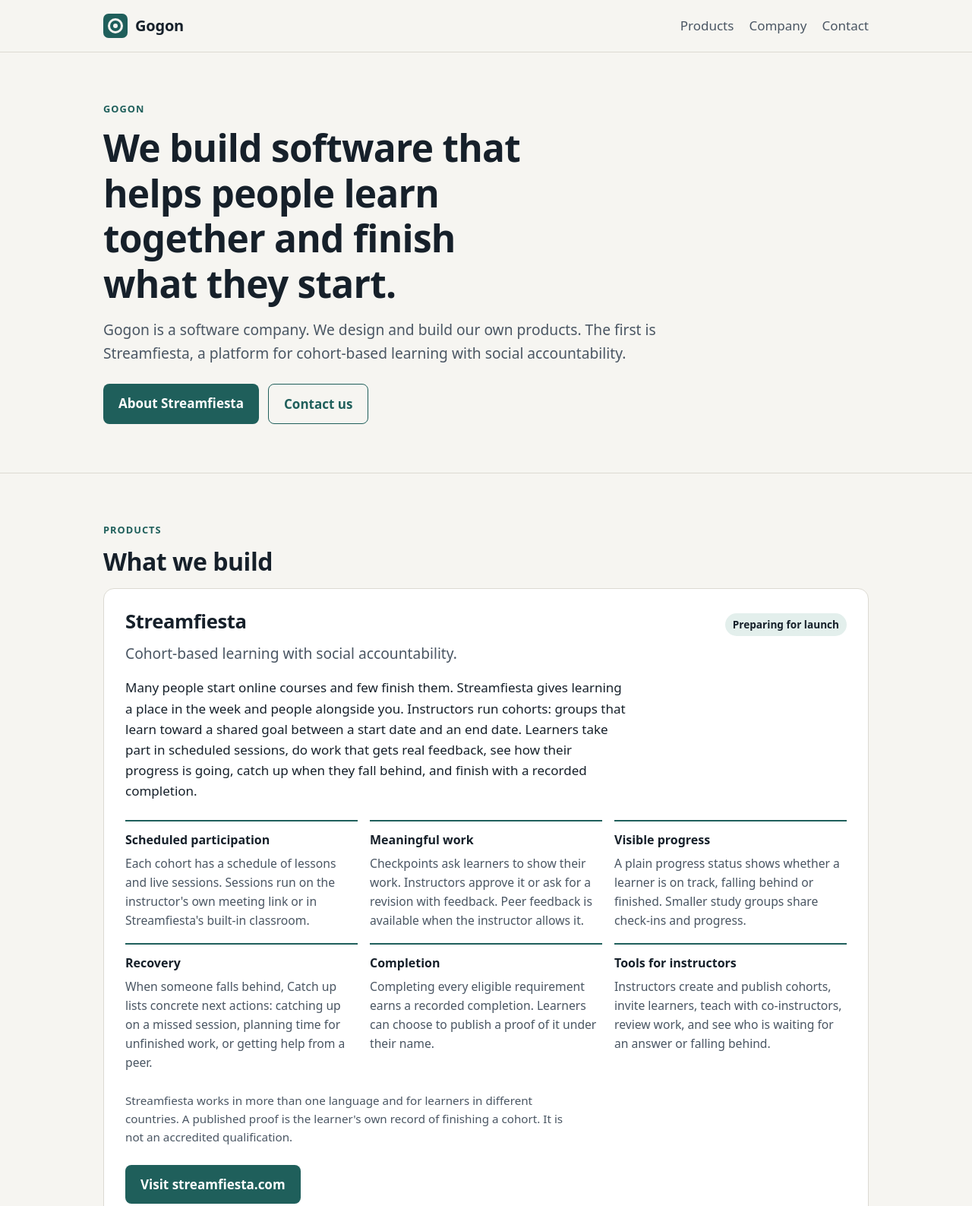
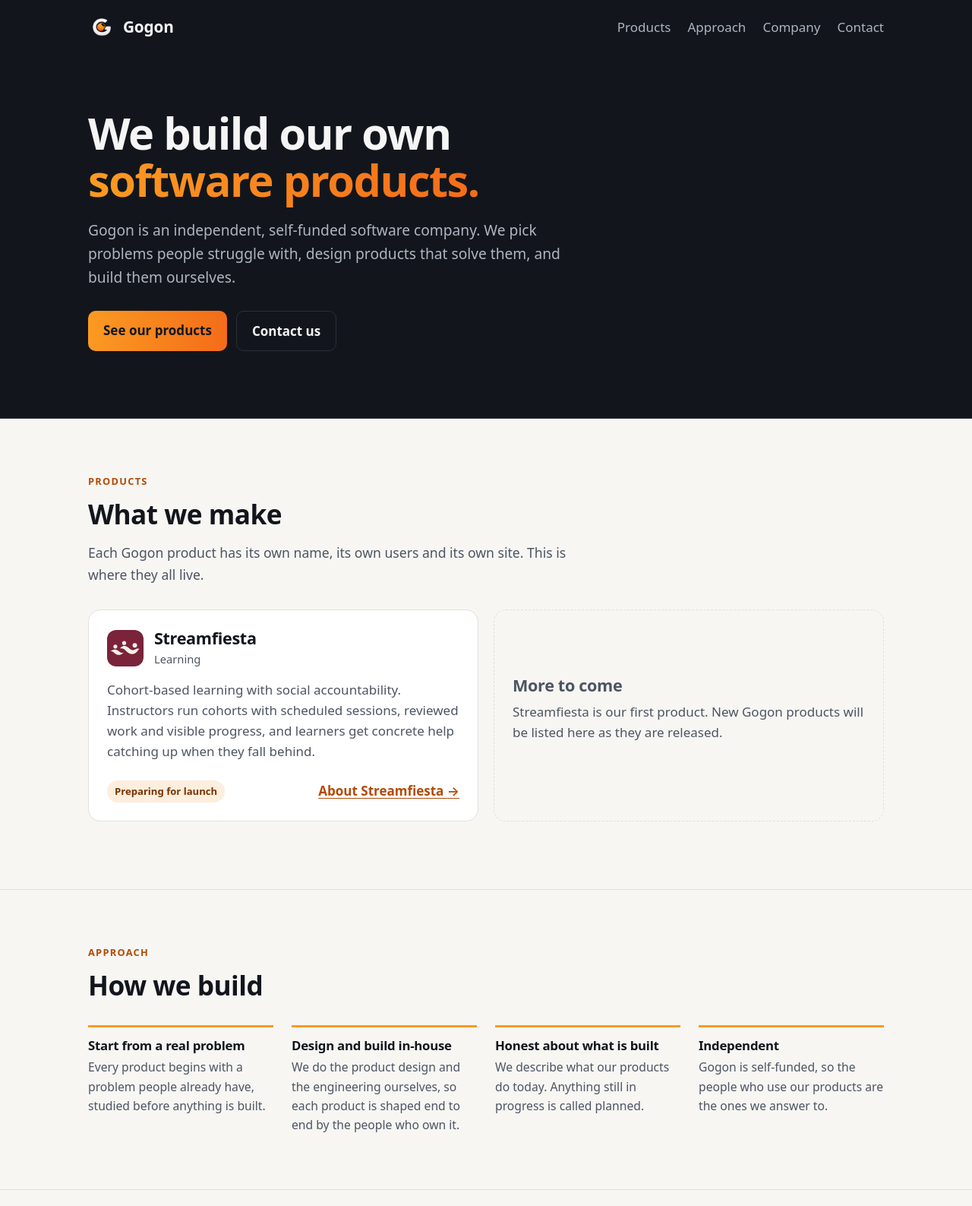
Before and after one commit to gogonhq/gogon, a plain HTML site: page index.html in a window 1280 px wide. Shown: the top 1587 px of the page at 76% size. Drawn offline with Linux system fonts and the light colour scheme.

Commit message:
feat: present Gogon as the company and Streamfiesta as one of its products
Gogon's own logo and colours, a product list with a page per product,
and an approach section.

Co-Authored-By: Claude Opus 5.5 <noreply@anthropic.com>

```diff
--- a/index.html
+++ b/index.html
@@ -3,16 +3,19 @@
 <head>
   <meta charset="utf-8">
   <meta name="viewport" content="width=device-width, initial-scale=1">
-  <title>Gogon — software for learning together</title>
-  <meta name="description" content="Gogon is a software company that builds products for learning. Its product, Streamfiesta, is a platform for cohort-based learning with social accountability.">
+  <title>Gogon — we build our own software products</title>
+  <meta name="description" content="Gogon is an independent, self-funded software company that designs and builds its own products. Its first product is Streamfiesta.">
   <link rel="canonical" href="https://gogon.io/">
-  <link rel="icon" href="/favicon.svg" type="image/svg+xml">
+  <link rel="icon" href="/favicon-32.png" type="image/png" sizes="32x32">
+  <link rel="apple-touch-icon" href="/apple-touch-icon.png">
+  <meta name="theme-color" content="#12161c">
   <meta name="color-scheme" content="light dark">
   <meta property="og:type" content="website">
   <meta property="og:site_name" content="Gogon">
-  <meta property="og:title" content="Gogon — software for learning together">
-  <meta property="og:description" content="Gogon builds Streamfiesta, a platform for cohort-based learning with social accountability.">
+  <meta property="og:title" content="Gogon — we build our own software products">
+  <meta property="og:description" content="Gogon is an independent software company that designs and builds its own products.">
   <meta property="og:url" content="https://gogon.io/">
+  <meta property="og:image" content="https://gogon.io/assets/gogon-400.png">
   <link rel="stylesheet" href="/styles.css">
   <script type="application/ld+json">
   {
@@ -21,29 +24,29 @@
     "name": "Gogon",
     "legalName": "Gogon SHPK",
     "url": "https://gogon.io/",
-    "logo": "https://gogon.io/favicon.svg",
+    "logo": "https://gogon.io/assets/gogon-400.png",
     "email": "hello@gogon.io",
     "address": { "@type": "PostalAddress", "addressCountry": "AL" },
-    "brand": {
-      "@type": "Brand",
-      "name": "Streamfiesta",
-      "url": "https://streamfiesta.com/"
-    }
+    "brand": [
+      { "@type": "Brand", "name": "Streamfiesta", "url": "https://gogon.io/products/streamfiesta/" }
+    ]
   }
   </script>
 </head>
 <body>
   <a class="skip" href="#main">Skip to content</a>
 
+  <div class="top">
     <header class="site">
       <div class="wrap">
         <a class="brand" href="/" aria-label="Gogon home">
-        <svg viewBox="0 0 64 64" aria-hidden="true"><rect width="64" height="64" rx="14" fill="#1f5f5b"/><circle cx="32" cy="32" r="17" fill="none" stroke="#f6f5f1" stroke-width="6"/><circle cx="32" cy="32" r="6" fill="#f6f5f1"/></svg>
+          <img src="/assets/gogon-96.png" alt="" width="36" height="36">
           Gogon
         </a>
         <nav class="site" aria-label="Main">
           <ul>
             <li><a href="#products">Products</a></li>
+            <li><a href="#approach">Approach</a></li>
             <li><a href="#company">Company</a></li>
             <li><a href="#contact">Contact</a></li>
           </ul>
@@ -51,66 +54,70 @@
       </div>
     </header>
 
+    <div class="hero">
+      <div class="wrap">
+        <h1>We build our own <span class="accent">software products.</span></h1>
+        <p>Gogon is an independent, self-funded software company. We pick problems people struggle with, design products that solve them, and build them ourselves.</p>
+        <div class="actions">
+          <a class="button" href="#products">See our products</a>
+          <a class="button ghost" href="#contact">Contact us</a>
+        </div>
+      </div>
+    </div>
+  </div>
+
   <main id="main">
-    <section aria-labelledby="intro-title">
+    <section id="products" aria-labelledby="products-title">
       <div class="wrap">
-        <span class="eyebrow">Gogon</span>
-        <h1 id="intro-title">We build software that helps people learn together and finish what they start.</h1>
-        <p class="lede">Gogon is a software company. We design and build our own products. The first is Streamfiesta, a platform for cohort-based learning with social accountability.</p>
-        <div class="actions">
-          <a class="button" href="#streamfiesta">About Streamfiesta</a>
-          <a class="button secondary" href="#contact">Contact us</a>
+        <span class="eyebrow">Products</span>
+        <h2 id="products-title">What we make</h2>
+        <p class="section-lede">Each Gogon product has its own name, its own users and its own site. This is where they all live.</p>
+
+        <ul class="products">
+          <li class="product-card">
+            <header>
+              <img src="/assets/streamfiesta.svg" alt="" width="48" height="48">
+              <div>
+                <h3>Streamfiesta</h3>
+                <span class="category">Learning</span>
               </div>
+            </header>
+            <p>Cohort-based learning with social accountability. Instructors run cohorts with scheduled sessions, reviewed work and visible progress, and learners get concrete help catching up when they fall behind.</p>
+            <div class="card-foot">
+              <span class="status">Preparing for launch</span>
+              <a href="/products/streamfiesta/">About Streamfiesta <span aria-hidden="true">→</span></a>
+            </div>
+          </li>
+          <li class="product-card upcoming">
+            <h3>More to come</h3>
+            <p>Streamfiesta is our first product. New Gogon products will be listed here as they are released.</p>
+          </li>
+        </ul>
       </div>
     </section>
 
-    <section id="products" aria-labelledby="products-title">
+    <section id="approach" aria-labelledby="approach-title">
       <div class="wrap">
-        <span class="eyebrow">Products</span>
-        <h2 id="products-title">What we build</h2>
-
-        <article class="product" id="streamfiesta" aria-labelledby="streamfiesta-title">
-          <div class="product-head">
-            <h3 id="streamfiesta-title">Streamfiesta</h3>
-            <span class="status">Preparing for launch</span>
-          </div>
-          <p class="lede">Cohort-based learning with social accountability.</p>
-          <p>Many people start online courses and few finish them. Streamfiesta gives learning a place in the week and people alongside you. Instructors run cohorts: groups that learn toward a shared goal between a start date and an end date. Learners take part in scheduled sessions, do work that gets real feedback, see how their progress is going, catch up when they fall behind, and finish with a recorded completion.</p>
-
-          <ul class="grid" aria-label="What Streamfiesta does">
+        <span class="eyebrow">Approach</span>
+        <h2 id="approach-title">How we build</h2>
+        <ul class="points">
           <li>
-              <h4>Scheduled participation</h4>
-              <p>Each cohort has a schedule of lessons and live sessions. Sessions run on the instructor's own meeting link or in Streamfiesta's built-in classroom.</p>
+            <h3>Start from a real problem</h3>
+            <p>Every product begins with a problem people already have, studied before anything is built.</p>
           </li>
           <li>
-              <h4>Meaningful work</h4>
-              <p>Checkpoints ask learners to show their work. Instructors approve it or ask for a revision with feedback. Peer feedback is available when the instructor allows it.</p>
+            <h3>Design and build in-house</h3>
+            <p>We do the product design and the engineering ourselves, so each product is shaped end to end by the people who own it.</p>
           </li>
           <li>
-              <h4>Visible progress</h4>
-              <p>A plain progress status shows whether a learner is on track, falling behind or finished. Smaller study groups share check-ins and progress.</p>
+            <h3>Honest about what is built</h3>
+            <p>We describe what our products do today. Anything still in progress is called planned.</p>
           </li>
           <li>
-              <h4>Recovery</h4>
-              <p>When someone falls behind, Catch up lists concrete next actions: catching up on a missed session, planning time for unfinished work, or getting help from a peer.</p>
-            </li>
-            <li>
-              <h4>Completion</h4>
-              <p>Completing every eligible requirement earns a recorded completion. Learners can choose to publish a proof of it under their name.</p>
-            </li>
-            <li>
-              <h4>Tools for instructors</h4>
-              <p>Instructors create and publish cohorts, invite learners, teach with co-instructors, review work, and see who is waiting for an answer or falling behind.</p>
+            <h3>Independent</h3>
+            <p>Gogon is self-funded, so the people who use our products are the ones we answer to.</p>
           </li>
         </ul>
-
-          <p class="note">Streamfiesta works in more than one language and for learners in different countries. A published proof is the learner's own record of finishing a cohort. It is not an accredited qualification.</p>
-          <div class="actions">
-            <a class="button" href="https://streamfiesta.com/">Visit streamfiesta.com</a>
-          </div>
-        </article>
-
-        <p class="note" style="margin-top:24px">Streamfiesta is our first product. Future Gogon products will be listed here.</p>
       </div>
     </section>
 
@@ -118,14 +125,14 @@
       <div class="wrap">
         <span class="eyebrow">Company</span>
         <h2 id="company-title">About Gogon</h2>
-        <p>Gogon is an independent, self-funded software company. We design and build our products ourselves, from product design to engineering.</p>
+        <p>Gogon is a software company that designs and builds its own products, starting with Streamfiesta.</p>
         <dl class="facts">
           <dt>Company</dt>
           <dd>Gogon SHPK</dd>
           <dt>Registered in</dt>
           <dd>Albania</dd>
           <dt>Products</dt>
-          <dd><a href="https://streamfiesta.com/">Streamfiesta</a></dd>
+          <dd><a href="/products/streamfiesta/">Streamfiesta</a></dd>
           <dt>Email</dt>
           <dd><a href="mailto:hello@gogon.io">hello@gogon.io</a></dd>
         </dl>
@@ -134,10 +141,10 @@
 
     <section id="contact" aria-labelledby="contact-title">
       <div class="wrap">
+        <div class="contact-band">
           <span class="eyebrow">Contact</span>
           <h2 id="contact-title">Get in touch</h2>
-        <p>For questions about Gogon or Streamfiesta, partnerships or press, email us.</p>
-        <div class="actions">
+          <p>For questions about Gogon or any of our products, partnerships or press, email us.</p>
           <a class="button" href="mailto:hello@gogon.io">hello@gogon.io</a>
         </div>
       </div>
@@ -147,7 +154,11 @@
   <footer class="site">
     <div class="wrap">
       <span>© 2026 Gogon SHPK</span>
-      <a href="/privacy.html">Privacy</a>
+      <ul>
+        <li><a href="/products/streamfiesta/">Streamfiesta</a></li>
+        <li><a href="/privacy.html">Privacy</a></li>
+        <li><a href="mailto:hello@gogon.io">hello@gogon.io</a></li>
+      </ul>
     </div>
   </footer>
 </body>
--- a/sitemap.xml
+++ b/sitemap.xml
@@ -1,5 +1,6 @@
 <?xml version="1.0" encoding="UTF-8"?>
 <urlset xmlns="http://www.sitemaps.org/schemas/sitemap/0.9">
   <url><loc>https://gogon.io/</loc></url>
+  <url><loc>https://gogon.io/products/streamfiesta/</loc></url>
   <url><loc>https://gogon.io/privacy.html</loc></url>
 </urlset>
--- a/styles.css
+++ b/styles.css
@@ -1,27 +1,35 @@
 :root {
-  --bg: #f6f5f1;
+  --ink: #12161c;
+  --ink-2: #1b2029;
+  --ink-line: #2a303b;
+  --on-ink: #f5f5f5;
+  --on-ink-muted: #aeb5c0;
+  --orange: #fb9a22;
+  --orange-deep: #f46c19;
+
+  --bg: #f7f6f3;
   --surface: #ffffff;
-  --ink: #16202a;
-  --muted: #4a5663;
-  --line: #dcdad2;
-  --accent: #1f5f5b;
-  --accent-ink: #ffffff;
-  --accent-soft: #e3efec;
-  --focus: #b4541b;
+  --text: #12161c;
+  --muted: #4d5562;
+  --line: #e2e0da;
+  --link: #b24a06;
+  --chip: #fdeedd;
+  --chip-text: #7a3304;
+  --focus: #f46c19;
   color-scheme: light;
 }
 
 @media (prefers-color-scheme: dark) {
   :root {
-    --bg: #11171c;
-    --surface: #182128;
-    --ink: #eef1f0;
-    --muted: #a9b4b8;
-    --line: #2b363e;
-    --accent: #7cc4b8;
-    --accent-ink: #0d1a18;
-    --accent-soft: #1d2f2d;
-    --focus: #f0a46c;
+    --bg: #12161c;
+    --surface: #1b2029;
+    --text: #f5f5f5;
+    --muted: #aeb5c0;
+    --line: #2a303b;
+    --link: #fbaa4a;
+    --chip: #3a2614;
+    --chip-text: #fdd3a3;
+    --focus: #fb9a22;
     color-scheme: dark;
   }
 }
@@ -39,21 +47,26 @@ html {
 body {
   margin: 0;
   background: var(--bg);
-  color: var(--ink);
+  color: var(--text);
   font-family: ui-sans-serif, system-ui, -apple-system, "Segoe UI", Roboto, "Helvetica Neue", Arial, sans-serif;
   font-size: 1.0625rem;
   line-height: 1.6;
 }
 
+img {
+  max-width: 100%;
+  display: block;
+}
+
 a {
-  color: var(--accent);
+  color: var(--link);
   text-underline-offset: 0.18em;
 }
 
 a:focus-visible {
   outline: 3px solid var(--focus);
   outline-offset: 3px;
-  border-radius: 4px;
+  border-radius: 6px;
 }
 
 .skip {
@@ -65,25 +78,29 @@ a:focus-visible {
   left: 16px;
   top: 16px;
   background: var(--surface);
+  color: var(--text);
   padding: 8px 12px;
   z-index: 10;
 }
 
 .wrap {
-  max-width: 1040px;
+  max-width: 1080px;
   margin: 0 auto;
   padding: 0 16px;
 }
 
-header.site {
-  border-bottom: 1px solid var(--line);
+/* Header and hero sit on the logo's ink in both themes. */
+.top {
+  background: var(--ink);
+  color: var(--on-ink);
+  border-bottom: 1px solid var(--ink-line);
 }
 
 header.site .wrap {
   display: flex;
   align-items: center;
   justify-content: space-between;
-  gap: 16px;
+  gap: 12px 24px;
   flex-wrap: wrap;
   padding-top: 18px;
   padding-bottom: 18px;
@@ -93,40 +110,130 @@ header.site .wrap {
   display: inline-flex;
   align-items: center;
   gap: 10px;
-  color: var(--ink);
+  color: var(--on-ink);
   text-decoration: none;
   font-weight: 700;
-  font-size: 1.25rem;
+  font-size: 1.3rem;
   letter-spacing: -0.01em;
 }
 
-.brand svg {
-  width: 32px;
-  height: 32px;
-  flex: none;
+.brand img {
+  width: 36px;
+  height: 36px;
+  border-radius: 9px;
 }
 
 nav.site ul {
   display: flex;
   flex-wrap: wrap;
-  gap: 4px 20px;
+  gap: 4px 22px;
   list-style: none;
   margin: 0;
   padding: 0;
 }
 
 nav.site a {
-  color: var(--muted);
+  color: var(--on-ink-muted);
   text-decoration: none;
   font-weight: 500;
 }
 
-nav.site a:hover {
+nav.site a:hover,
+nav.site a[aria-current="page"] {
+  color: var(--on-ink);
+}
+
+.hero {
+  padding: 72px 0 88px;
+}
+
+.hero h1 {
+  font-size: clamp(2.2rem, 6vw, 3.6rem);
+  line-height: 1.08;
+  letter-spacing: -0.025em;
+  max-width: 16ch;
+  margin: 0 0 20px;
+}
+
+.hero h1 .accent {
+  background: linear-gradient(90deg, var(--orange), var(--orange-deep));
+  -webkit-background-clip: text;
+  background-clip: text;
+  color: transparent;
+}
+
+.hero p {
+  color: var(--on-ink-muted);
+  font-size: 1.2rem;
+  max-width: 58ch;
+}
+
+.hero.compact {
+  padding: 40px 0 56px;
+}
+
+.hero.compact h1 {
+  font-size: clamp(2rem, 5vw, 3rem);
+}
+
+.crumbs {
+  font-size: 0.9rem;
+  color: var(--on-ink-muted);
+  margin-bottom: 18px;
+}
+
+.crumbs a {
+  color: var(--on-ink-muted);
+}
+
+.product-mark {
+  display: flex;
+  align-items: center;
+  gap: 16px;
+  margin-bottom: 16px;
+}
+
+.product-mark img {
+  width: 56px;
+  height: 56px;
+  border-radius: 14px;
+}
+
+.product-mark h1 {
+  margin: 0;
+}
+
+.button {
+  display: inline-block;
+  background: linear-gradient(90deg, var(--orange), var(--orange-deep));
   color: var(--ink);
+  text-decoration: none;
+  font-weight: 700;
+  padding: 12px 20px;
+  border-radius: 10px;
+}
+
+.button.ghost {
+  background: transparent;
+  color: var(--on-ink);
+  border: 1px solid var(--ink-line);
+}
+
+.button.plain {
+  background: transparent;
+  color: var(--link);
+  border: 1px solid var(--line);
+}
+
+.actions {
+  display: flex;
+  flex-wrap: wrap;
+  gap: 12px;
+  margin-top: 28px;
 }
 
 main section {
-  padding: 64px 0;
+  padding: 72px 0;
   border-bottom: 1px solid var(--line);
 }
 
@@ -134,7 +241,6 @@ main section:last-child {
   border-bottom: 0;
 }
 
-h1,
 h2,
 h3 {
   line-height: 1.2;
@@ -142,17 +248,12 @@ h3 {
   margin: 0 0 16px;
 }
 
-h1 {
-  font-size: clamp(2rem, 5vw, 3.1rem);
-  max-width: 20ch;
-}
-
 h2 {
-  font-size: clamp(1.5rem, 3vw, 2rem);
+  font-size: clamp(1.6rem, 3.4vw, 2.2rem);
 }
 
 h3 {
-  font-size: 1.15rem;
+  font-size: 1.2rem;
 }
 
 p {
@@ -160,95 +261,124 @@ p {
   max-width: 68ch;
 }
 
-.lede {
-  font-size: 1.2rem;
-  color: var(--muted);
-}
-
 .eyebrow {
   display: block;
   font-size: 0.8rem;
   font-weight: 700;
-  letter-spacing: 0.08em;
+  letter-spacing: 0.1em;
   text-transform: uppercase;
-  color: var(--accent);
+  color: var(--link);
   margin-bottom: 12px;
 }
 
-.button {
-  display: inline-block;
-  background: var(--accent);
-  color: var(--accent-ink);
-  text-decoration: none;
-  font-weight: 600;
-  padding: 12px 20px;
-  border-radius: 8px;
+.section-lede {
+  color: var(--muted);
+  font-size: 1.1rem;
 }
 
-.button.secondary {
-  background: transparent;
-  color: var(--accent);
-  border: 1px solid var(--accent);
+/* Product portfolio */
+.products {
+  display: grid;
+  grid-template-columns: repeat(auto-fit, minmax(300px, 1fr));
+  gap: 20px;
+  margin-top: 32px;
+  padding: 0;
+  list-style: none;
 }
 
-.actions {
+.product-card {
+  display: flex;
+  flex-direction: column;
+  background: var(--surface);
+  border: 1px solid var(--line);
+  border-radius: 16px;
+  padding: 24px;
+}
+
+.product-card header {
+  display: flex;
+  align-items: center;
+  gap: 14px;
+  margin-bottom: 14px;
+}
+
+.product-card header img {
+  width: 48px;
+  height: 48px;
+  border-radius: 12px;
+  flex: none;
+}
+
+.product-card h3 {
+  margin: 0;
+  font-size: 1.35rem;
+}
+
+.product-card .category {
+  color: var(--muted);
+  font-size: 0.92rem;
+}
+
+.product-card p {
+  color: var(--muted);
+}
+
+.product-card .card-foot {
+  margin-top: auto;
   display: flex;
   flex-wrap: wrap;
+  align-items: center;
+  justify-content: space-between;
   gap: 12px;
-  margin-top: 24px;
+  padding-top: 8px;
 }
 
-.product {
-  background: var(--surface);
-  border: 1px solid var(--line);
-  border-radius: 14px;
-  padding: 28px;
+.product-card .card-foot a {
+  font-weight: 600;
 }
 
-.product-head {
-  display: flex;
-  flex-wrap: wrap;
-  align-items: baseline;
-  justify-content: space-between;
-  gap: 8px 16px;
-  margin-bottom: 8px;
+.product-card.upcoming {
+  background: transparent;
+  border-style: dashed;
+  justify-content: center;
 }
 
-.product-head h3 {
-  font-size: 1.6rem;
-  margin: 0;
+.product-card.upcoming h3 {
+  color: var(--muted);
+  margin-bottom: 8px;
 }
 
 .status {
   display: inline-block;
-  background: var(--accent-soft);
-  color: var(--ink);
-  font-size: 0.85rem;
+  background: var(--chip);
+  color: var(--chip-text);
+  font-size: 0.82rem;
   font-weight: 600;
   padding: 4px 10px;
   border-radius: 999px;
 }
 
-.grid {
+/* Principles and feature lists */
+.points {
   display: grid;
   grid-template-columns: repeat(auto-fit, minmax(240px, 1fr));
-  gap: 16px;
-  margin: 24px 0;
+  gap: 28px 24px;
+  margin: 32px 0 0;
   padding: 0;
   list-style: none;
 }
 
-.grid li {
-  border-top: 2px solid var(--accent);
-  padding-top: 12px;
+.points li {
+  border-top: 3px solid var(--orange);
+  padding-top: 14px;
 }
 
-.grid li h4 {
-  margin: 0 0 6px;
-  font-size: 1rem;
+.points h3 {
+  font-size: 1.05rem;
+  margin-bottom: 6px;
 }
 
-.grid li p {
+.points p {
   margin: 0;
   color: var(--muted);
   font-size: 0.98rem;
@@ -262,8 +392,8 @@ p {
 dl.facts {
   display: grid;
   grid-template-columns: max-content 1fr;
-  gap: 8px 24px;
-  margin: 0;
+  gap: 10px 28px;
+  margin: 24px 0 0;
 }
 
 dl.facts dt {
@@ -275,29 +405,21 @@ dl.facts dd {
   color: var(--muted);
 }
 
-@media (max-width: 520px) {
-  dl.facts {
-    grid-template-columns: 1fr;
-    gap: 2px;
-  }
+.contact-band {
+  background: var(--surface);
+  border: 1px solid var(--line);
+  border-radius: 16px;
+  padding: 32px;
+}
 
-  dl.facts dd {
-    margin-bottom: 10px;
-  }
-
-  .product {
-    padding: 20px;
-  }
-
-  main section {
-    padding: 44px 0;
-  }
+.contact-band .button {
+  margin-top: 8px;
 }
 
 footer.site {
-  border-top: 1px solid var(--line);
-  padding: 28px 0 40px;
-  color: var(--muted);
+  background: var(--ink);
+  color: var(--on-ink-muted);
+  padding: 32px 0 40px;
   font-size: 0.92rem;
 }
 
@@ -305,11 +427,21 @@ footer.site .wrap {
   display: flex;
   flex-wrap: wrap;
   justify-content: space-between;
-  gap: 12px;
+  align-items: center;
+  gap: 12px 24px;
+}
+
+footer.site ul {
+  display: flex;
+  flex-wrap: wrap;
+  gap: 4px 20px;
+  list-style: none;
+  margin: 0;
+  padding: 0;
 }
 
 footer.site a {
-  color: var(--muted);
+  color: var(--on-ink-muted);
 }
 
 .prose h2 {
@@ -317,7 +449,26 @@ footer.site a {
   font-size: 1.35rem;
 }
 
-.prose ul {
-  max-width: 68ch;
-  padding-left: 20px;
+@media (max-width: 560px) {
+  .hero {
+    padding: 48px 0 60px;
+  }
+
+  main section {
+    padding: 48px 0;
+  }
+
+  dl.facts {
+    grid-template-columns: 1fr;
+    gap: 2px;
+  }
+
+  dl.facts dd {
+    margin-bottom: 12px;
+  }
+
+  .product-card,
+  .contact-band {
+    padding: 20px;
+  }
 }
```
Also changed, not shown: 404.html (+25 -2 lines), privacy.html (+12 -3 lines), products/streamfiesta/index.html (added, +137 -0 lines), apple-touch-icon.png (added), assets/gogon-400.png (added), assets/gogon-96.png (added), assets/streamfiesta.svg (added), favicon-32.png (added), favicon.svg (deleted), 1 other file. Lines whose indentation alone changed are shown as unchanged.
